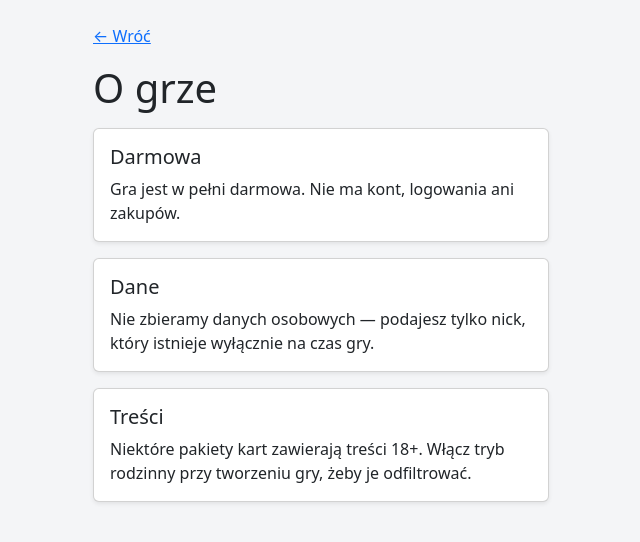
After one commit to MichalMSzczepanski/project22-card-game-1, a Spring Boot app: page /o-grze in a window 1280 px wide. The commit adds this page. Shown: the top 542 px of the page, without its empty margins (319-959 px from the left). Run offline with Spring Boot 4, Linux system fonts and the light colour scheme; some of the project's set-up classes (security, data sources, template engines, error pages and the like) are left out, and stand-ins take their place.

Commit message:
Dodaj stronę "O grze"
Nowy AboutController (/o-grze) i szablon: gra darmowa, nie zbiera
danych osobowych, treści 18+ poza trybem rodzinnym (FORMAL.md etap 1).
Link dodany na stronie głównej.

Co-Authored-By: Claude Sonnet 5 <noreply@anthropic.com>
Claude-Session: https://claude.ai/code/session_013gTyms97iHyoLK3cPiYMXR

```diff
--- /dev/null
+++ b/src/main/java/io/github/michalmszczepanski/project22_card_game_1/web/AboutController.java
@@ -0,0 +1,14 @@
+package io.github.michalmszczepanski.project22_card_game_1.web;
+
+import org.springframework.stereotype.Controller;
+import org.springframework.web.bind.annotation.GetMapping;
+
+/** Etap 1 (FORMAL.md): krótka, statyczna strona informacyjna — nic do pobrania z bazy. */
+@Controller
+public class AboutController {
+
+    @GetMapping("/o-grze")
+    public String about() {
+        return "o-grze";
+    }
+}
--- a/src/main/resources/templates/index.html
+++ b/src/main/resources/templates/index.html
@@ -13,7 +13,7 @@
 <div class="container py-4" style="max-width: 480px;">
 
 <nav class="d-flex justify-content-end small mb-2">
-    <a th:href="@{/packs}">Pakiety</a>
+    <a th:href="@{/packs}">Pakiety</a> &middot; <a th:href="@{/o-grze}">O grze</a>
 </nav>
 
 <h1 class="text-center mb-1">🃏 Karciana Gra</h1>
--- /dev/null
+++ b/src/main/resources/templates/o-grze.html
@@ -0,0 +1,39 @@
+<!DOCTYPE html>
+<html lang="pl" xmlns:th="http://www.thymeleaf.org">
+<head>
+    <meta charset="UTF-8">
+    <meta name="viewport" content="width=device-width, initial-scale=1">
+    <title>O grze</title>
+    <link href="https://cdn.jsdelivr.net/npm/bootstrap@5.3.3/dist/css/bootstrap.min.css" rel="stylesheet">
+    <style>
+        body { background-color: #f4f5f7; }
+    </style>
+</head>
+<body>
+<div class="container py-4" style="max-width: 480px;">
+<p><a th:href="@{/}">&larr; Wróć</a></p>
+<h1 class="mb-3">O grze</h1>
+
+<div class="card shadow-sm mb-3">
+    <div class="card-body">
+        <h2 class="h5">Darmowa</h2>
+        <p class="mb-0">Gra jest w pełni darmowa. Nie ma kont, logowania ani zakupów.</p>
+    </div>
+</div>
+
+<div class="card shadow-sm mb-3">
+    <div class="card-body">
+        <h2 class="h5">Dane</h2>
+        <p class="mb-0">Nie zbieramy danych osobowych — podajesz tylko nick, który istnieje wyłącznie na czas gry.</p>
+    </div>
+</div>
+
+<div class="card shadow-sm mb-3">
+    <div class="card-body">
+        <h2 class="h5">Treści</h2>
+        <p class="mb-0">Niektóre pakiety kart zawierają treści 18+. Włącz tryb rodzinny przy tworzeniu gry, żeby je odfiltrować.</p>
+    </div>
+</div>
+</div>
+</body>
+</html>
```
Also changed, not shown: README.md, 1 other file.
